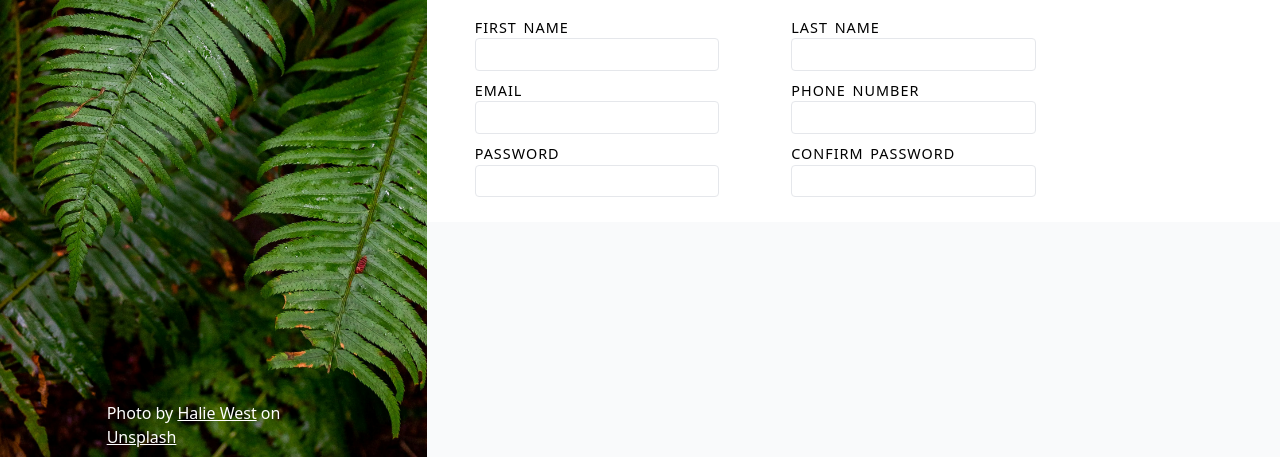
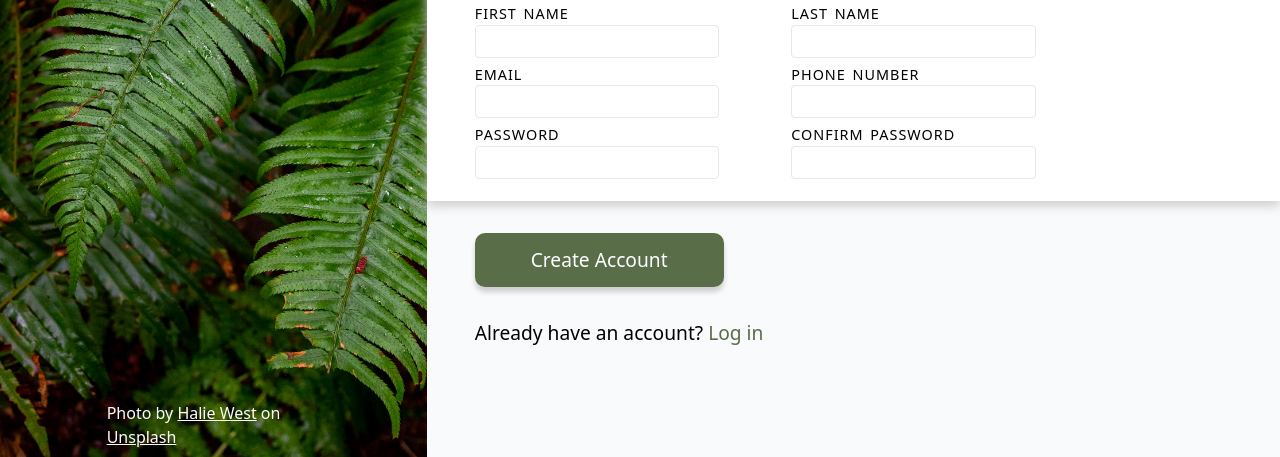
Before and after one commit to rjnares/sign-up-form-odin, a plain HTML site: page index.html in a window 1280 px wide. Shown: the part 343-800 px from the top of the page. Drawn offline with Linux system fonts and the light colour scheme.

Commit message:
Style the create account section

```diff
--- a/css/style.css
+++ b/css/style.css
@@ -154,6 +154,8 @@ html, body {
 .form {
   padding-top: 1rem;
   padding-bottom: 1rem;
+  position: relative;
+  box-shadow: 0px 5px 10px 0 #CECECE;
 }
 
 #sign-up-form {
@@ -191,3 +193,28 @@ input:focus {
   outline: 1px solid var(--blue, steelblue);
   box-shadow: 4px 4px 5px 0px #CECECE;
 }
+
+.create-account {
+  padding-top: 2rem;
+  font-size: 1.2rem;
+}
+
+.create-account > button {
+  width: fit-content;
+  padding: 0.8rem 3.5rem;
+  color: var(--white, white);
+  background-color: var(--green, green);
+  border: none;
+  border-radius: 10px;
+  box-shadow: 0 5px 5px 0 #CECECE;
+  font-weight: 500;
+}
+
+.create-account > p {
+  margin-top: 2rem;
+}
+
+.create-account > p > span {
+  color: var(--green, green);
+  font-weight: 500;
+}
--- a/index.html
+++ b/index.html
@@ -63,7 +63,10 @@
           </div>
         </form>
       </div>
-      <div class="section"></div>
+      <div class="create-account section">
+        <button type="submit" form="sign-up-form">Create Account</button>
+        <p>Already have an account? <span>Log in</span></p>
+      </div>
     </div>
   </div>
 </body>
```
